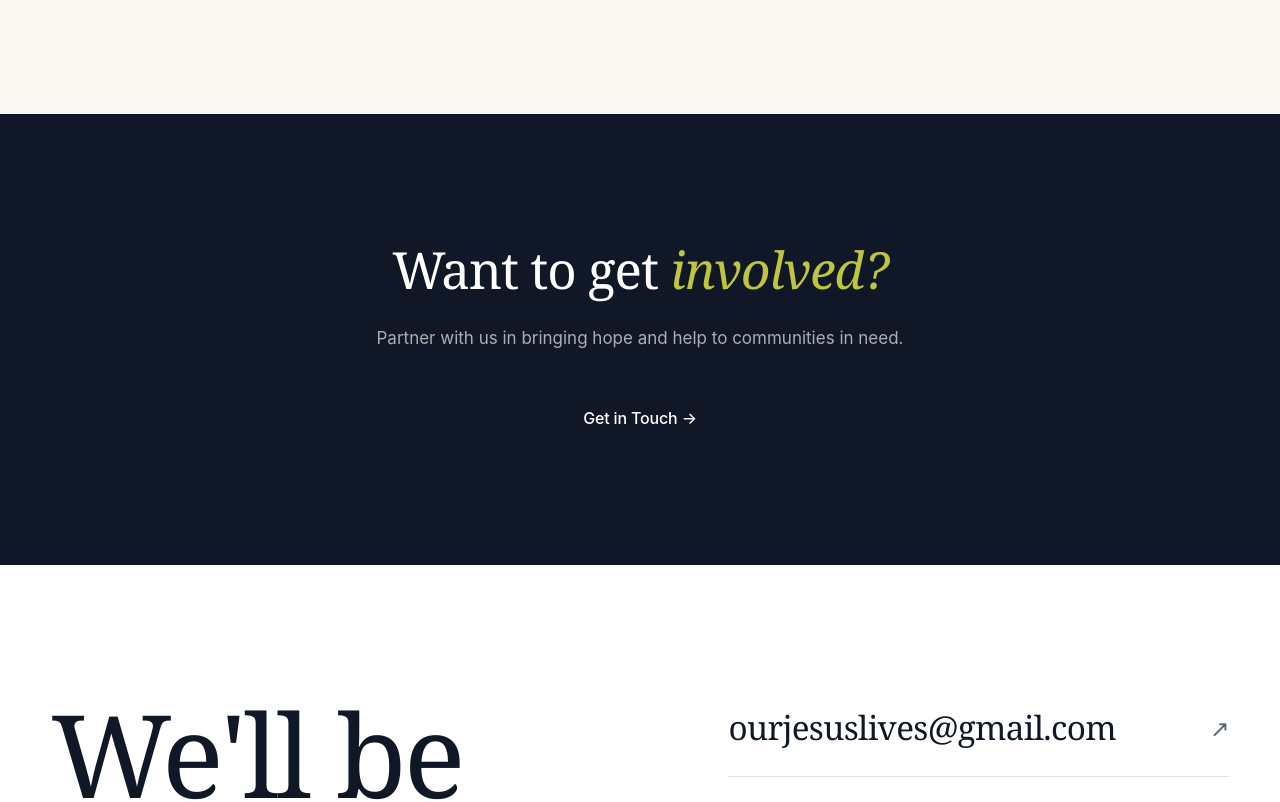
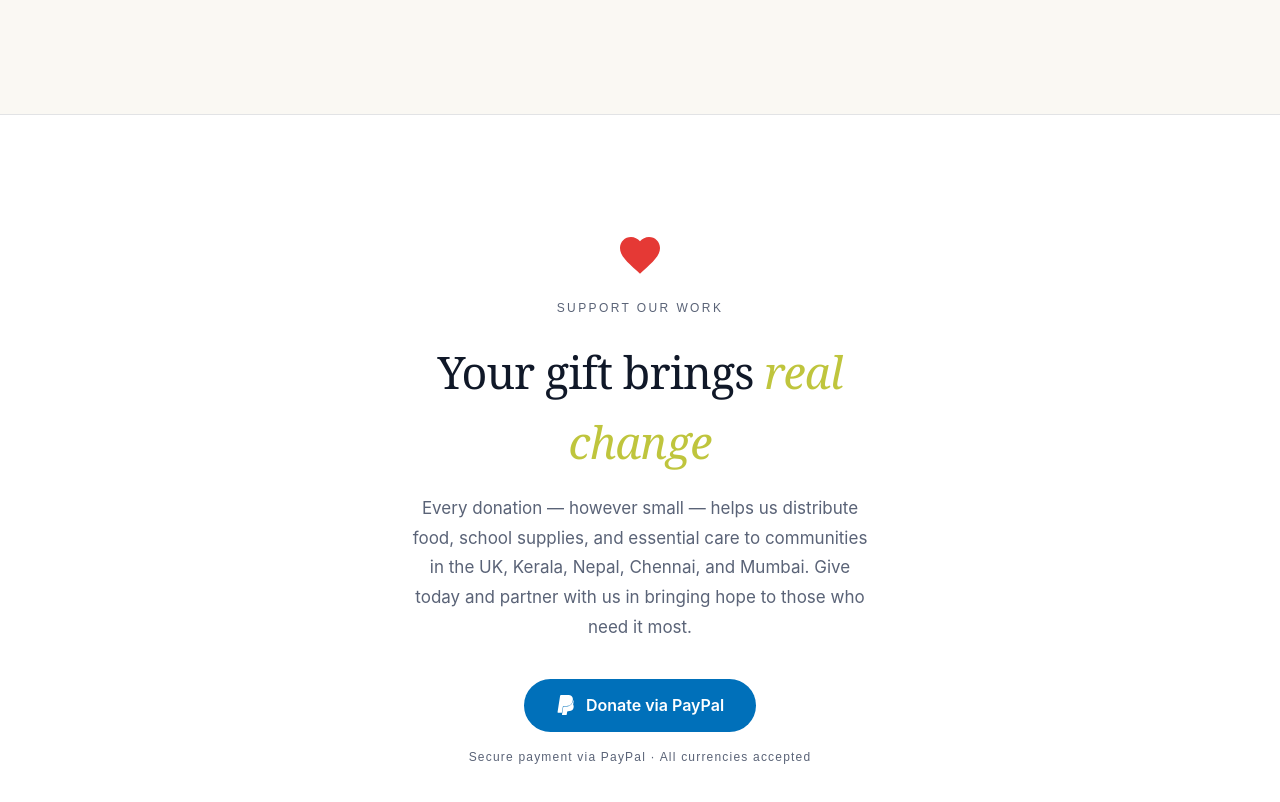
Before and after one commit to ourjesuslives2026/ourjesuslives, a React (Vite) app: page /care-share in a window 1280 px wide. Shown: the part 2851-3653 px from the top of the page. Built offline with nearby package versions, Linux system fonts and the light colour scheme; a web font is replaced by a local one.

Commit message:
Add PayPal donation section to Care & Share page

```diff
--- a/src/index.css
+++ b/src/index.css
@@ -1831,6 +1831,62 @@ body.nav-solid .nav__secondary-logo img { filter: brightness(0); }
 }
 .cs__program-link:hover { color: var(--c-green); }
 
+/* Donate */
+.cs__donate {
+  background: var(--c-cream);
+  padding: clamp(72px, 9vw, 120px) 0;
+  border-top: 1px solid var(--c-line);
+}
+.cs__donate-inner {
+  max-width: 560px;
+  margin: 0 auto;
+  text-align: center;
+}
+.cs__donate-icon {
+  color: #e53935;
+  margin-bottom: 20px;
+  display: flex;
+  justify-content: center;
+}
+.cs__donate-heading {
+  font-family: var(--f-serif);
+  font-size: clamp(30px, 3.5vw, 48px);
+  font-weight: 400;
+  letter-spacing: -0.02em;
+  margin-bottom: 18px;
+  font-synthesis: none;
+  color: var(--c-ink);
+}
+.cs__donate-heading em { font-style: italic; color: var(--c-green); }
+.cs__donate-sub {
+  font-size: clamp(15px, 1.4vw, 17px);
+  line-height: 1.75;
+  color: var(--c-muted);
+  margin-bottom: 36px;
+}
+.cs__donate-btn {
+  display: inline-flex;
+  align-items: center;
+  gap: 10px;
+  background: #0070ba;
+  color: #fff;
+  font-family: var(--f-sans);
+  font-size: 16px;
+  font-weight: 600;
+  padding: 14px 32px;
+  border-radius: 50px;
+  text-decoration: none;
+  transition: background 0.2s, transform 0.15s;
+  margin-bottom: 16px;
+}
+.cs__donate-btn:hover { background: #005ea6; transform: translateY(-1px); }
+.cs__donate-note {
+  font-family: var(--f-mono);
+  font-size: 12px;
+  letter-spacing: 0.1em;
+  color: var(--c-muted);
+}
+
 /* CTA */
 .cs__cta {
   background: var(--c-ink);
--- a/src/pages/CareSharePage.jsx
+++ b/src/pages/CareSharePage.jsx
@@ -85,6 +85,36 @@ export default function CareSharePage() {
         </div>
       </section>
 
+      {/* Donate */}
+      <section className="cs__donate">
+        <div className="container cs__donate-inner">
+          <div className="cs__donate-icon" aria-hidden="true">
+            <svg viewBox="0 0 24 24" fill="currentColor" width="48" height="48">
+              <path d="M12 21.35l-1.45-1.32C5.4 15.36 2 12.28 2 8.5 2 5.42 4.42 3 7.5 3c1.74 0 3.41.81 4.5 2.09C13.09 3.81 14.76 3 16.5 3 19.58 3 22 5.42 22 8.5c0 3.78-3.4 6.86-8.55 11.54L12 21.35z"/>
+            </svg>
+          </div>
+          <p className="cs__section-label" style={{ textAlign: 'center' }}>Support Our Work</p>
+          <h2 className="cs__donate-heading">Your gift brings <em>real change</em></h2>
+          <p className="cs__donate-sub">
+            Every donation — however small — helps us distribute food, school supplies, and essential care
+            to communities in the UK, Kerala, Nepal, Chennai, and Mumbai. Give today and partner with us in
+            bringing hope to those who need it most.
+          </p>
+          <a
+            href="https://www.paypal.com/ncp/payment/4WH5UZQHM2WZ8"
+            target="_blank"
+            rel="noopener noreferrer"
+            className="cs__donate-btn"
+          >
+            <svg viewBox="0 0 24 24" fill="currentColor" width="20" height="20" aria-hidden="true">
+              <path d="M7.076 21.337H2.47a.641.641 0 0 1-.633-.74L4.944.901C5.026.382 5.474 0 5.998 0h7.46c2.57 0 4.578.543 5.69 1.81 1.01 1.15 1.304 2.42 1.012 4.287-.023.143-.047.288-.077.437-.983 5.05-4.349 6.797-8.647 6.797h-2.19c-.524 0-.968.382-1.05.9l-1.12 7.106zm14.146-14.42a3.35 3.35 0 0 0-.607-.541c-.013.076-.026.175-.041.254-.93 4.778-4.005 7.201-9.138 7.201h-2.19a.563.563 0 0 0-.556.479l-1.187 7.527h-.099l-.23 1.487a.641.641 0 0 0 .633.74h4.429a.641.641 0 0 0 .633-.54l.026-.15.501-3.174.032-.174a.641.641 0 0 1 .633-.54h.398c2.587 0 4.614-.514 5.71-2.005.49-.663.822-1.492.982-2.65.181-1.298.073-2.334-.529-3.114z"/>
+            </svg>
+            Donate via PayPal
+          </a>
+          <p className="cs__donate-note">Secure payment via PayPal · All currencies accepted</p>
+        </div>
+      </section>
+
       {/* CTA */}
       <section className="cs__cta">
         <div className="container cs__cta-inner">
```
